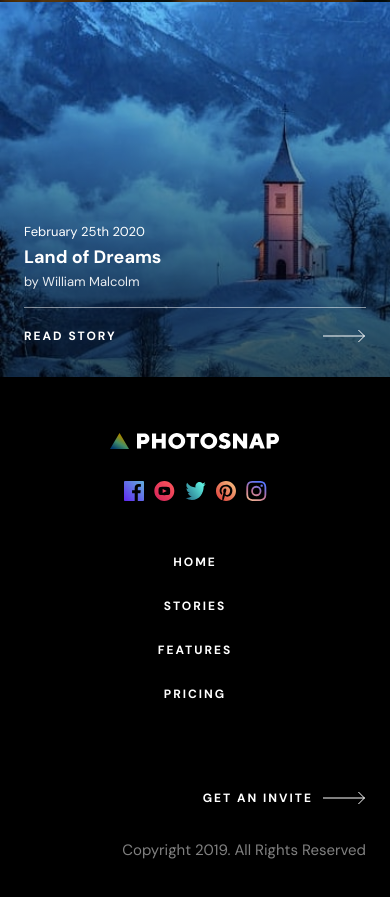
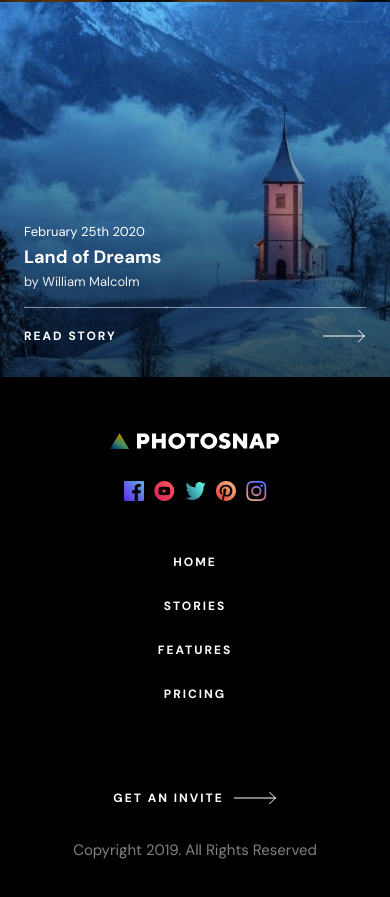
Before and after one commit to BenjaminBatres/Photosnap, a Next.js app: page /stories in a window 390 px wide. Shown: the part 6517-7414 px from the top of the page. Built offline with nearby package versions, Linux system fonts and the light colour scheme.

Commit message:
fix: fixed copyright text position

```diff
--- a/app/components/Footer.tsx
+++ b/app/components/Footer.tsx
@@ -59,7 +59,7 @@ export default function Footer() {
             </ul>
           </div>
 
-          <div className="flex flex-col items-end gap-8 justify-between">
+          <div className="flex flex-col items-center sm:items-end gap-8 justify-between">
             <div className="flex justify-between items-center gap-2.5">
               <span className="text-white text-xs uppercase font-bold tracking-[2px]">
                 Get an invite
```
